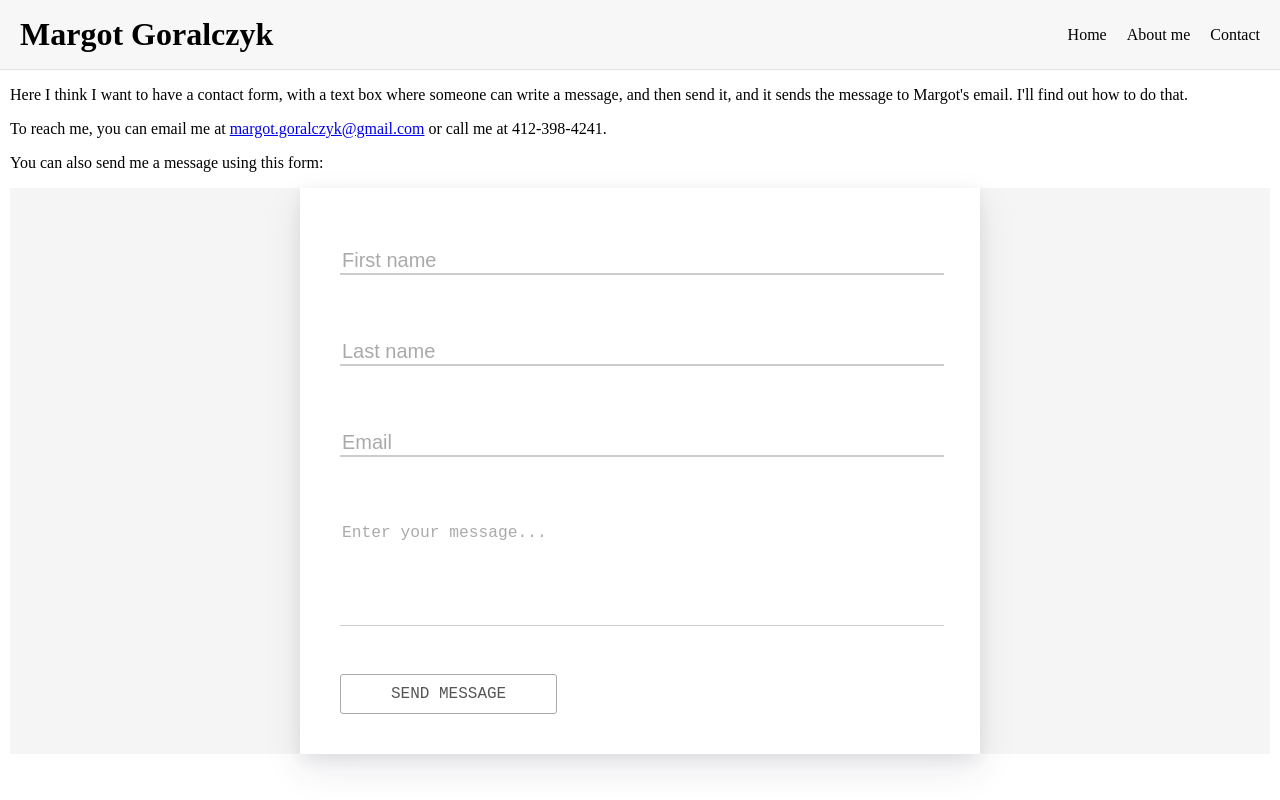
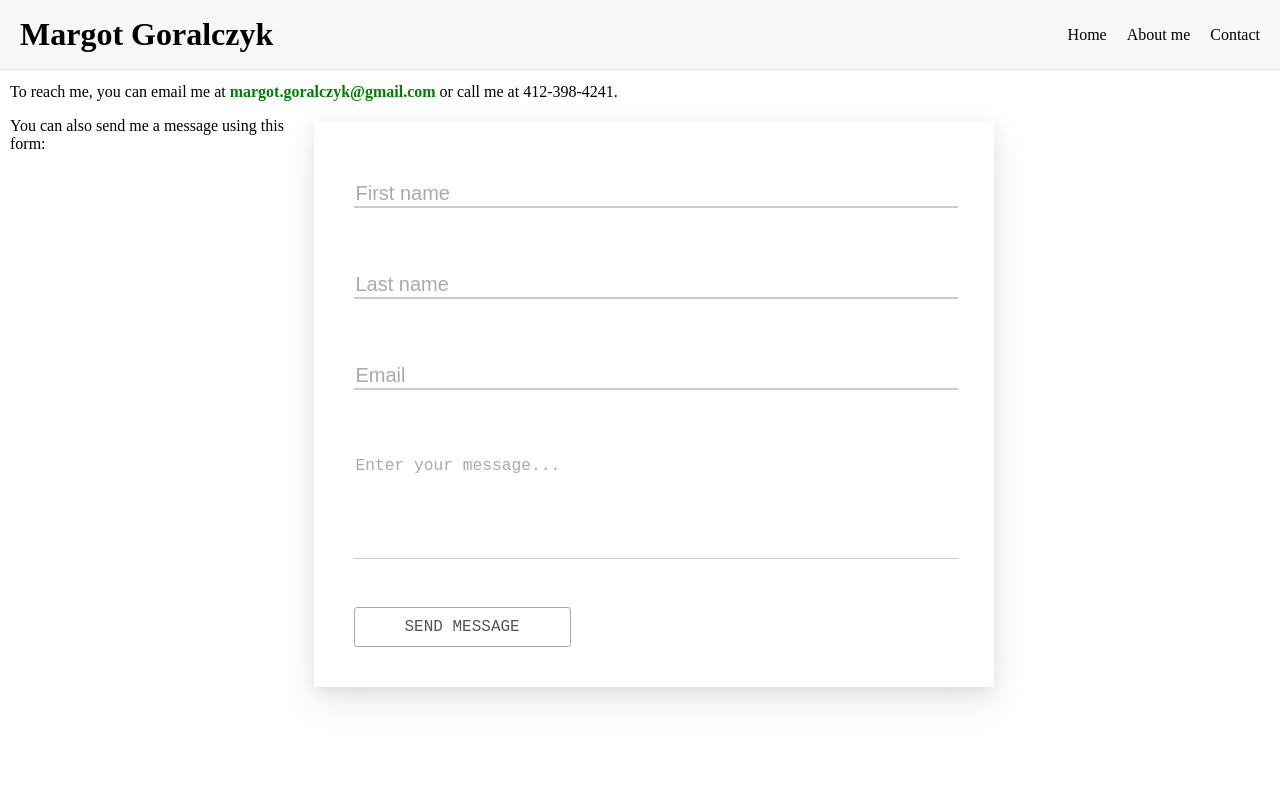
Before and after one commit to pamunev/margot-therapist-website, a React (Create React App) app: page /contact in a window 1280 px wide. Built offline with nearby package versions, Linux system fonts and the light colour scheme.

Commit message:
Styled form a bit.

```diff
--- a/src/index.css
+++ b/src/index.css
@@ -4,7 +4,7 @@
   --font-hover-color: green;
 }
 
-/*-----Styles-----*/
+/*-----Global Styles-----*/
 
 /* This one doesn't quite work */
 #root-component:focus {
@@ -15,6 +15,26 @@ body {
   padding: 0;
   margin: 0;
 }
+
+#content {
+  padding-left: 10px;
+  padding-right: 10px;
+}
+
+.content-text {
+  padding-left: 1%;
+  font-size: 20px;
+}
+
+/*-----CONTACT PAGE-----*/
+
+.contact-page a {
+  text-decoration: none;
+  color: green;
+  font-weight: bold;
+}
+
+/*-----Contact Form-----*/
 
 .button {
   background: 0 0 #fff;
@@ -28,32 +48,24 @@ body {
 }
 
 .button:hover {
-  border-color:var(--font-hover-color);
+  border-color: var(--font-hover-color);
   color: var(--font-hover-color);
 }
 
 .cont-container-form {
   display: flex;
-  justify-content: center;
-  align-items: center;
-  background-color: #f5f5f5;
+
+  background-color: white;
 }
 
 .container-form {
   width: 600px;
-  box-shadow: 0 15px 35px rgba(50, 50, 93, .1), 0 5px 15px rgba(0, 0, 0, 0.07);
+  box-shadow: 0 15px 35px rgba(50, 50, 93, 0.1), 0 5px 15px rgba(0, 0, 0, 0.07);
   padding: 2.5em;
   background-color: white;
-}
-
-#content {
-  padding-left: 10px;
-  padding-right: 10px;
-}
-
-.content-text {
-  padding-left: 1%;
-  font-size: 20px;
+  margin-top: 20px;
+  margin-bottom: 20px;
+  margin-left: 20px;
 }
 
 /* if I decide to go with the focused conditional selector
@@ -70,7 +82,7 @@ body {
   border-style: none none solid none;
   width: 100%;
   font-size: 1.25em;
-  transition: all .6s;
+  transition: all 0.6s;
 }
 
 .form-control:focus {
@@ -85,7 +97,7 @@ body {
 
 .form-control:focus::placeholder {
   opacity: 0;
-  transition: all .3s;
+  transition: all 0.3s;
 }
 
 .form-control:invalid:focus {
@@ -98,27 +110,61 @@ body {
 
 .form-group {
   margin-bottom: 1.5em;
-  transition: all .3s
+  transition: all 0.3s;
 }
 
 .form-group:focus-within {
-  transform: scale(1.1,1.1);
+  transform: scale(1.1, 1.1);
 }
 
 .form-group:focus-within .form-label {
   opacity: 1;
-  transform: translateX(0px)
+  transform: translateX(0px);
 }
 
-
 .form-label {
-  font-size: .75em;
-  color:var(--font-color);
+  font-size: 0.75em;
+  color: var(--font-color);
   display: block;
   opacity: 0;
-  transition: all .3s;
-  transform: translateX(-50px)
+  transition: all 0.3s;
+  transform: translateX(-50px);
 }
+
+form input {
+  width: 200px;
+  margin-bottom: 20px;
+  margin-top: 5px;
+}
+
+form textarea {
+  width: 50%;
+  height: 100px;
+  margin-bottom: 20px;
+  margin-top: 5px;
+}
+
+form button {
+  background-color: green;
+  color: white;
+  font-size: 20px;
+  font-family: "Courier New", Courier, monospace;
+  border-radius: 0%;
+}
+
+.contact-text {
+  width: 22.5%;
+  display: flex;
+  flex-direction: column;
+  align-items: top;
+  justify-content: left;
+}
+
+textarea {
+  resize: none;
+}
+
+/*-----Header-----*/
 
 #header {
   display: flex;
@@ -153,7 +199,6 @@ body {
   display: flex;
   overflow: auto;
   justify-content: center;
-
 }
 
 #header nav a {
@@ -163,48 +208,20 @@ body {
   font-style: "Lato", sans-serif;
 }
 
-
-
 .link {
   cursor: pointer;
 }
 
-/*------Contact Form------*/
-
-form input {
-  width: 200px;
-  margin-bottom: 20px;
-  margin-top: 5px;
-}
-
-form textarea {
-  width: 50%;
-  height: 100px;
-  margin-bottom: 20px;
-  margin-top: 5px;
-}
-
-form button {
-  background-color: green;
-  color: white;
-  font-size: 20px;
-  font-family: 'Courier New', Courier, monospace;
-  border-radius: 0%;
-}
+/*-----HOME PAGE-----*/
 
 .section-home {
   display: flex;
   flex-direction: row;
 }
 
-textarea {
-  resize: none;
-}
-
 /*------Media query for desktop------*/
 
 @media all and (mid-width: 480px) {
-
 }
 
 /* Not sure why this didn't work:
@@ -212,8 +229,6 @@ form label {
   margin-bottom: 10px;
 }
 */
-
-
 
 /*
 The following came with create-react-app:
--- a/src/routes/contact.jsx
+++ b/src/routes/contact.jsx
@@ -1,84 +1,129 @@
-import { useRef, useState } from "react"
-import emailjs from "@emailjs/browser"
-import { Form } from "react-router-dom"
+import { useRef, useState } from "react";
+import emailjs from "@emailjs/browser";
+import { Form } from "react-router-dom";
 
 function Contact() {
-    const form = useRef()
-    const [isSubmitted, setIsSubmitted] = useState(false)
-    const [focused, setFocused] = useState(false)
+  const form = useRef();
+  const [isSubmitted, setIsSubmitted] = useState(false);
+  const [focused, setFocused] = useState(false);
 
   const sendEmail = (e) => {
-        e.preventDefault()
+    e.preventDefault();
 
     emailjs
       .sendForm("contact_service", "contact_form", form.current, {
-                publicKey: "yw86Vd32mHsU-5WEs"
+        publicKey: "yw86Vd32mHsU-5WEs",
       })
       .then(
         () => {
-                    console.log("SUCCESS!")
-                    setIsSubmitted(true)
-                    window.alert(
-                        `Your message has been sent!`
-                    )
-                    form.current.reset()
+          console.log("SUCCESS!");
+          setIsSubmitted(true);
+          window.alert(`Your message has been sent!`);
+          form.current.reset();
         },
         (error) => {
-                    console.log("FAILED...", error.text)
+          console.log("FAILED...", error.text);
         }
-            )
-    }
+      );
+  };
 
   const handleFocus = () => {
-        setFocused(true)
-        console.log("focused")
-    }
+    setFocused(true);
+  };
 
   const handleBlur = () => {
-        setFocused(false)
-        console.log("not focused, man")
-    }
+    setFocused(false);
+  };
 
   return (
+    <div className="contact-page">
       <div>
-            <p>
-                Here I think I want to have a contact form, with a text box where someone can write a message, and then send it, and it sends the message to Margot's email. I'll find out how to do that.
-            </p>
-            <p>
-                To reach me, you can email me at <a href="mailto:margot.goralczyk@gmail.com">margot.goralczyk@gmail.com</a> or call me at 412-398-4241.
-            </p>
-            <p>
-                You can also send me a message using this form:
-            </p>
+        To reach me, you can email me at{" "}
+        <a href="mailto:margot.goralczyk@gmail.com">
+          margot.goralczyk@gmail.com
+        </a>{" "}
+        or call me at 412-398-4241.
+      </div>
       <div className="cont-container-form">
+        <div className="contact-text">
+          <p>You can also send me a message using this form:</p>
+        </div>
         <div className="container-form">
           <Form ref={form} onSubmit={sendEmail} action="" className="form">
-                        <div className={`form-group ${focused ? "focused" : ""}`} >
-                            <label htmlFor="first_name" className="form-label">First name:</label>
-                            <input type="text" className="form-control" id="first_name" name="first_name" placeholder="First name" tabIndex="1" required onFocus={handleFocus} onBlur={handleBlur} />
+            <div className={`form-group ${focused ? "focused" : ""}`}>
+              <label htmlFor="first_name" className="form-label">
+                First name:
+              </label>
+              <input
+                type="text"
+                className="form-control"
+                id="first_name"
+                name="first_name"
+                placeholder="First name"
+                tabIndex="1"
+                required
+                onFocus={handleFocus}
+                onBlur={handleBlur}
+              />
             </div>
             <div className="form-group">
-                            <label htmlFor="last_name" className="form-label">Last name:</label>
-                            <input type="text" className="form-control" id="last_name" name="last_name" placeholder="Last name" tabIndex="2" required onFocus={handleFocus} onBlur={handleBlur}/>
+              <label htmlFor="last_name" className="form-label">
+                Last name:
+              </label>
+              <input
+                type="text"
+                className="form-control"
+                id="last_name"
+                name="last_name"
+                placeholder="Last name"
+                tabIndex="2"
+                required
+                onFocus={handleFocus}
+                onBlur={handleBlur}
+              />
             </div>
             <div className="form-group">
-                            <label htmlFor="user_email" className="form-label">Email:</label>
-                            <input type="email" className="form-control" id="email" name="email" placeholder="Email" tabIndex="3" required onFocus={handleFocus} onBlur={handleBlur}/>
+              <label htmlFor="user_email" className="form-label">
+                Email:
+              </label>
+              <input
+                type="email"
+                className="form-control"
+                id="email"
+                name="email"
+                placeholder="Email"
+                tabIndex="3"
+                required
+                onFocus={handleFocus}
+                onBlur={handleBlur}
+              />
             </div>
             <div className="form-group">
-                            <label htmlFor="message" className="form-label">Message:</label>
-                            <textarea className="form-control" rows="5" cols="50" id="message" name="message" placeholder="Enter your message..." tabindex="4" onFocus={handleFocus} onBlur={handleBlur}/>
+              <label htmlFor="message" className="form-label">
+                Message:
+              </label>
+              <textarea
+                className="form-control"
+                rows="5"
+                cols="50"
+                id="message"
+                name="message"
+                placeholder="Enter your message..."
+                tabindex="4"
+                onFocus={handleFocus}
+                onBlur={handleBlur}
+              />
             </div>
             <div>
-                            <button type="submit" value="Send" className="button">Send Message</button>
+              <button type="submit" value="Send" className="button">
+                Send Message
+              </button>
             </div>
-
           </Form>
         </div>
       </div>
     </div>
-
-    )
+  );
 }
 
-export default Contact
+export default Contact;
```
Lines whose indentation alone changed are shown as unchanged.
